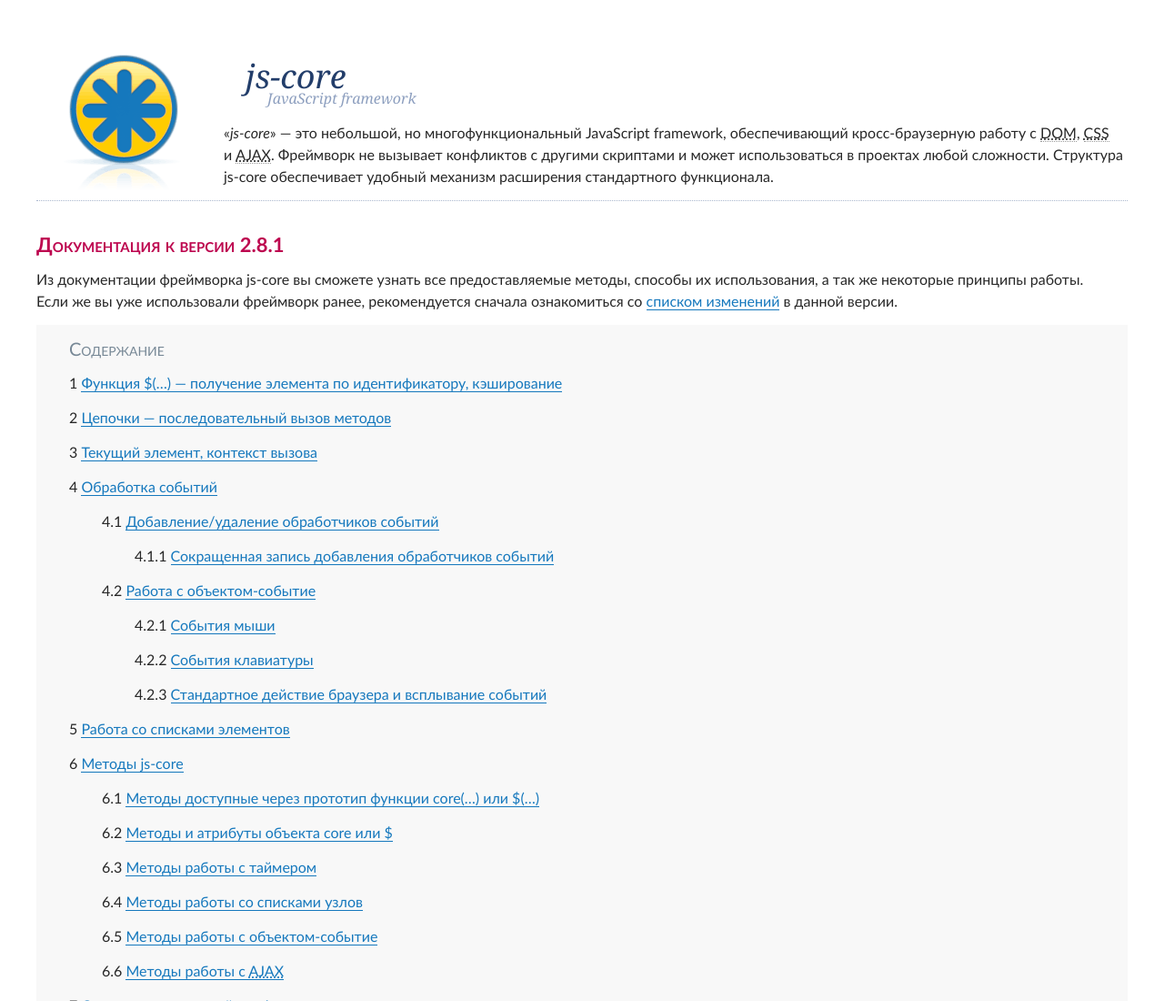
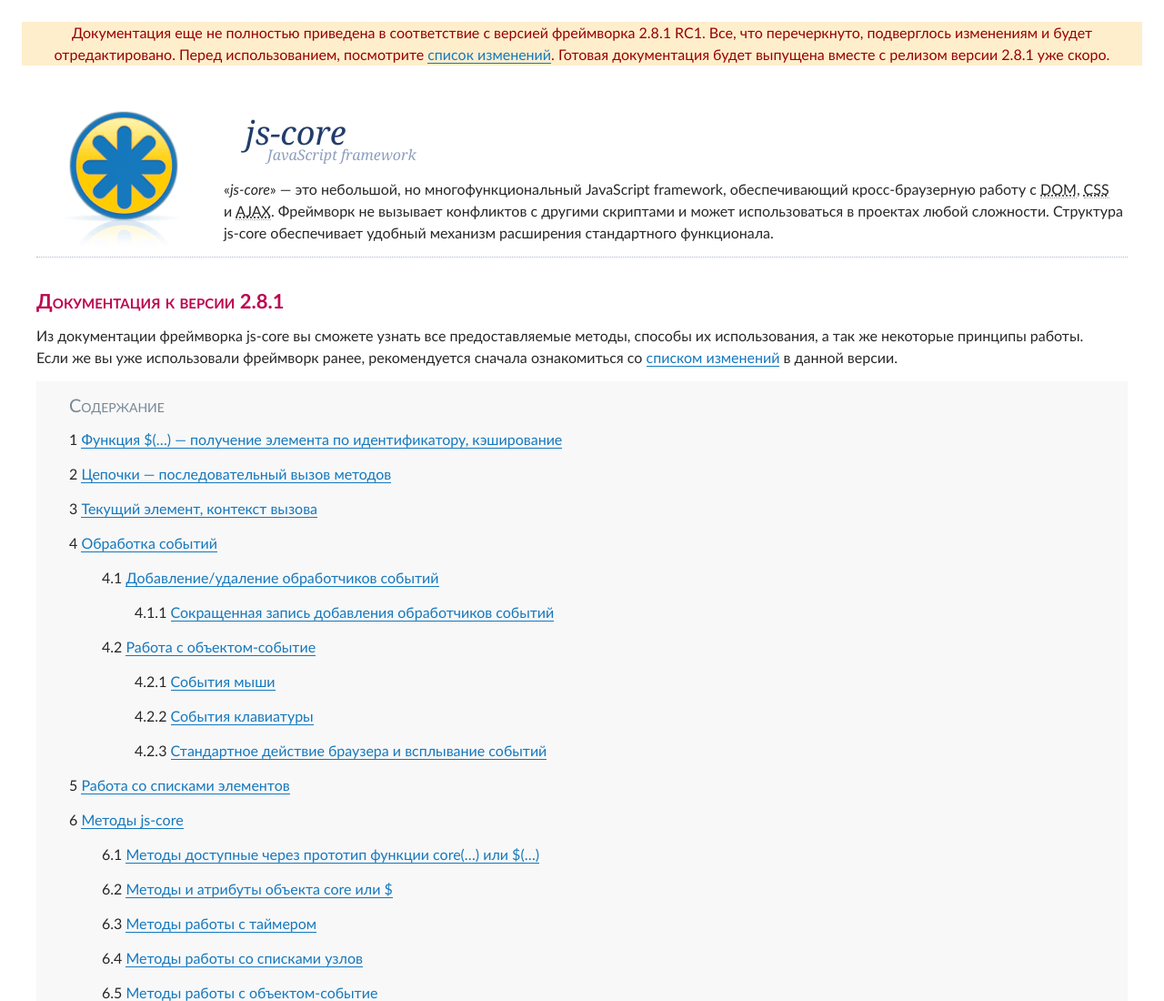
Before and after one commit to hopeh2000/js-core, a plain HTML site: page doc/index.html in a window 1280 px wide. Shown: the top 1100 px of the page at 91% size. Drawn offline with Linux system fonts and the light colour scheme.

Commit message:
Предупреждение о не полном соответствии документации версии фреймворка 2.8.1 RC1, окончательная версия появится вместе с выходом финальной версии 2.8.1

```diff
--- a/doc/index.html
+++ b/doc/index.html
@@ -7,6 +7,7 @@
 <link rel="stylesheet" type="text/css" href="style.css" />
 </head>
 <body>
+<p style="text-align: center; color: #900; background: #fec;">Документация еще не полностью приведена в соответствие с версией фреймворка 2.8.1 RC1. Все, что перечеркнуто, подверглось изменениям и будет отредактировано. Перед использованием, посмотрите <a href="#js-core-changes">список изменений</a>. Готовая документация будет выпущена вместе с релизом версии 2.8.1 уже скоро.</p>
 <div class="container">
 	<a class="logo" href="http://www.js-core.ru/"><img src="logo.png" alt="logo" width="192" height="192" /></a>
 	<h1>js-core <span>JavaScript framework</span></h1>
```
